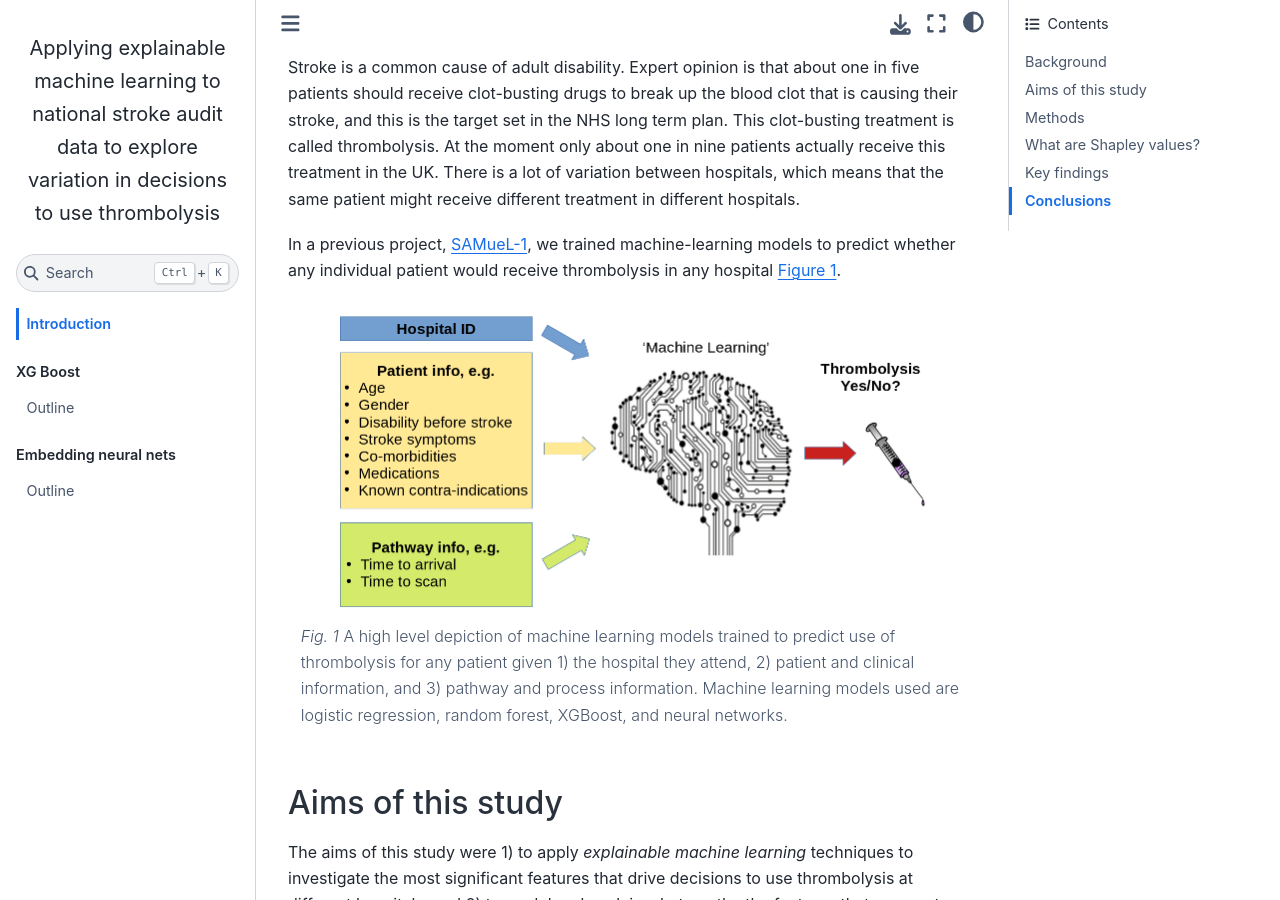
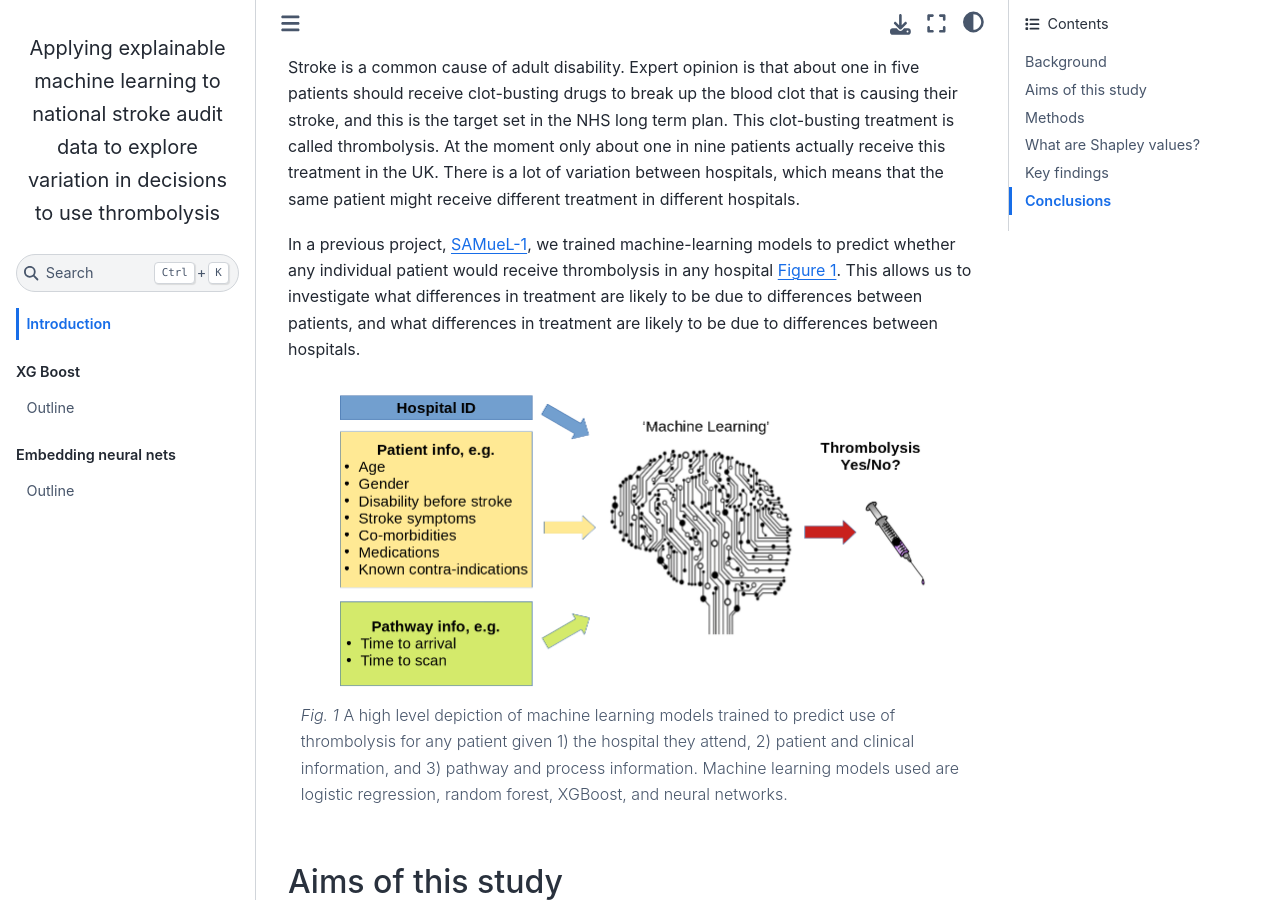
Before and after one commit to samuel-book/samuel_shap_paper_1, a Jupyter Book: the page built from introduction/intro.md, in a window 1280 px wide and 900 px high, scrolled down 523 px. Built offline with Jupyter Book 1.0.4 settings and Sphinx 7.4.7 and the Sphinx Book theme 1.1.4, drawn with Linux system fonts in a browser that asks for light colours; pages that are not in the unit, such as notebooks, are missing from menus.

Commit message:
Update intro

```diff
--- a/introduction/intro.md
+++ b/introduction/intro.md
@@ -16,7 +16,7 @@ Kerry Pearn & Michael Allen
 
 Stroke is a common cause of adult disability. Expert opinion is that about one in five patients should receive clot-busting drugs to break up the blood clot that is causing their stroke, and this is the target set in the NHS long term plan. This clot-busting treatment is called thrombolysis. At the moment only about one in nine patients actually receive this treatment in the UK. There is a lot of variation between hospitals, which means that the same patient might receive different treatment in different hospitals.
 
-In a previous project, [SAMueL-1](https://samuel-book.github.io/samuel-1/introduction/intro.html), we trained machine-learning models to predict whether any individual patient would receive thrombolysis in any hospital {numref}`Figure {number} <high_level_md>`.
+In a previous project, [SAMueL-1](https://samuel-book.github.io/samuel-1/introduction/intro.html), we trained machine-learning models to predict whether any individual patient would receive thrombolysis in any hospital {numref}`Figure {number} <high_level_md>`. This allows us to investigate what differences in treatment are likely to be due to differences between patients, and what differences in treatment are likely to be due to differences between hospitals.
 
 :::{figure-md} high_level_md
 <img src="./images/ml_model_high_level.png" width="600">
```
